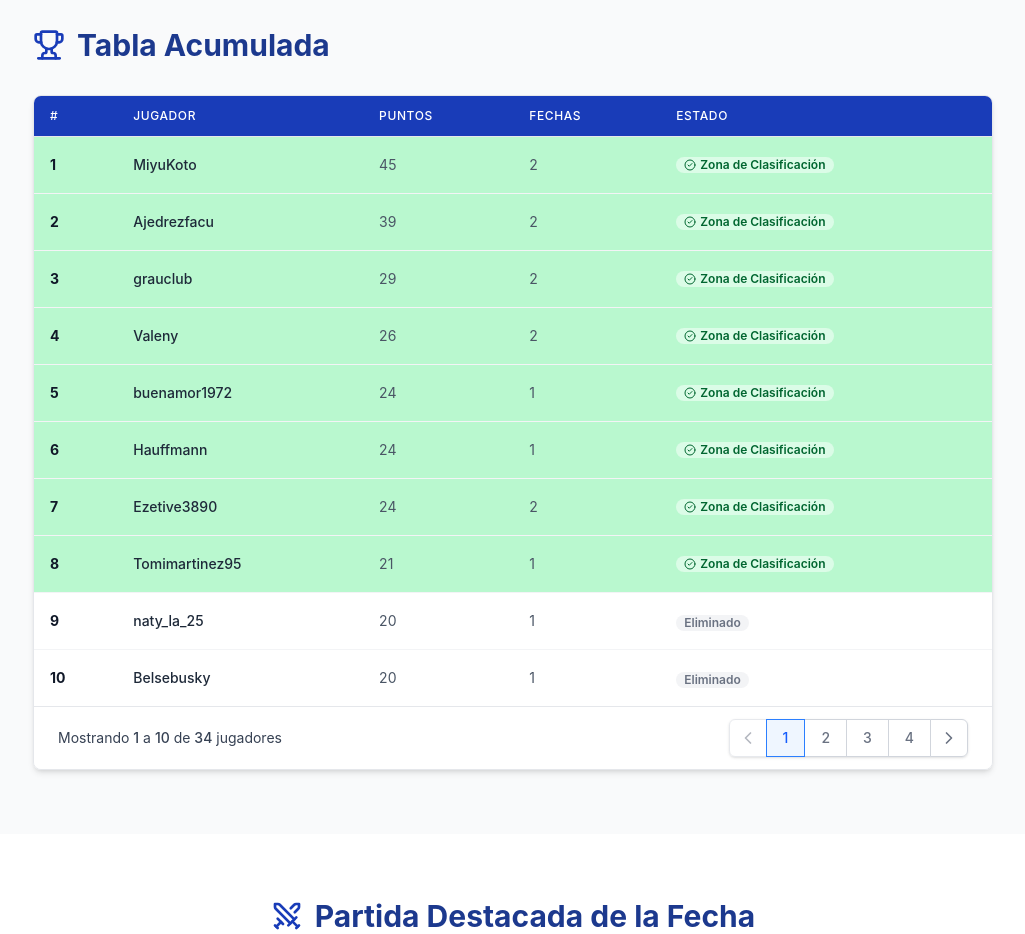
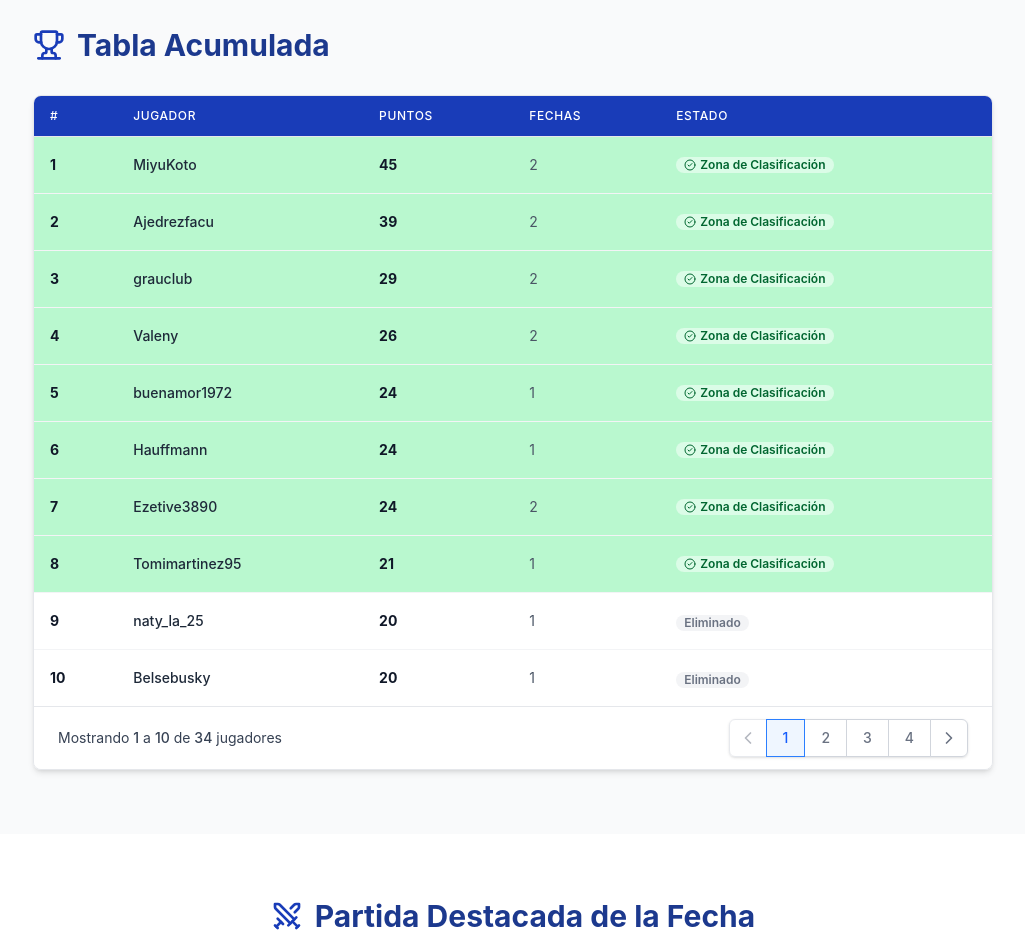
Before and after one commit to clubajedrezinformatica/ajedrez_dataviz, a React (Vite) app in the folder projects/05-prix-online-2/: page / in a window 1280 px wide. Shown: the part 840-1774 px from the top of the page, without its empty margins (127-1152 px from the left). Built offline with nearby package versions, Linux system fonts and the light colour scheme.

Commit message:
Minor styling changes

```diff
--- a/projects/05-prix-online-2/src/App.jsx
+++ b/projects/05-prix-online-2/src/App.jsx
@@ -35,10 +35,10 @@ const initialPlayers = [
   { id: 11, nick: 'lukita121212', points: 20, tournaments: 2 },
   { id: 12, nick: 'agustinbunes', points: 19, tournaments: 1 },
   { id: 13, nick: 'LORDSLYTHERIN', points: 17, tournaments: 1 },
-  { id: 14, nick: 'alex2018inf', points: 14, tournaments: 2 },
-  { id: 15, nick: 'nicootinaa', points: 13, tournaments: 1 },
-  { id: 16, nick: 'alekinee', points: 16, tournaments: 1 },
-  { id: 17, nick: 'FernandoPoratto', points: 16, tournaments: 2 },
+  { id: 14, nick: 'alekinee', points: 16, tournaments: 1 },
+  { id: 15, nick: 'FernandoPoratto', points: 16, tournaments: 2 },
+  { id: 16, nick: 'alex2018inf', points: 14, tournaments: 2 },
+  { id: 17, nick: 'nicootinaa', points: 13, tournaments: 1 },
   { id: 18, nick: 'VivaCFK', points: 10, tournaments: 1 },
   { id: 19, nick: 'FranCatalano', points: 9, tournaments: 1 },
   { id: 20, nick: 'ikeandas', points: 9, tournaments: 2 },
@@ -224,7 +224,7 @@ const StandingsTable = ({ players }) => {
                       <td className="px-4 py-4 whitespace-nowrap text-sm font-medium text-gray-800">
                         {player.nick}
                       </td>
-                      <td className="px-4 py-4 whitespace-nowrap text-sm text-gray-600">
+                      <td className="px-4 py-4 whitespace-nowrap text-sm text-gray-900 font-bold">
                         {player.points}
                       </td>
                       <td className="px-4 py-4 whitespace-nowrap text-sm text-gray-600 hidden sm:table-cell">
```
